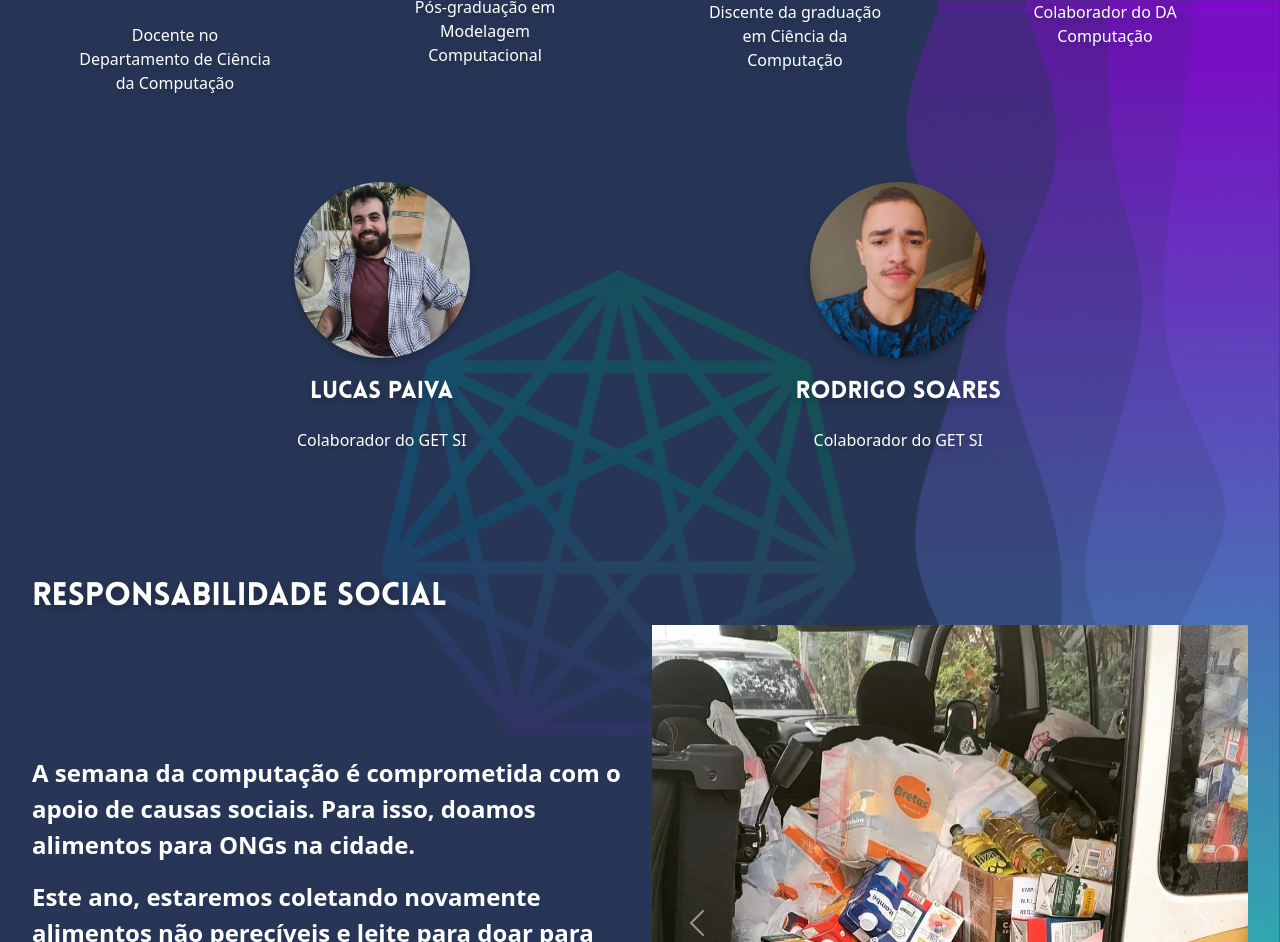
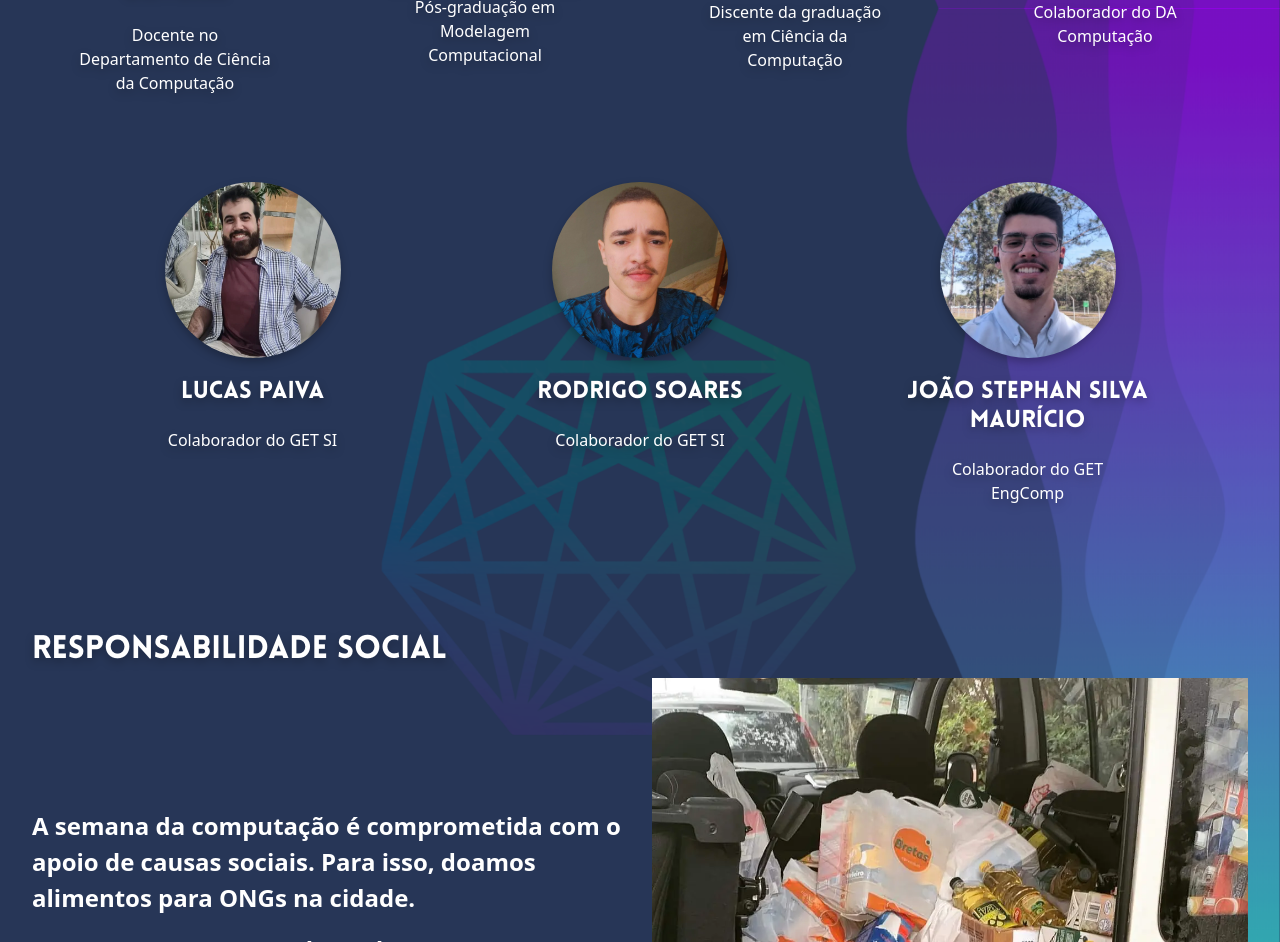
Before and after one commit to semana-computacao-ufjf/site, an Angular app: page / in a window 1280 px wide. Shown: the part 7840-8782 px from the top of the page. Built offline with nearby package versions, Linux system fonts and the light colour scheme.

Commit message:
Feat: Adiciona João aos organizadores

```diff
--- a/src/app/app.component.html
+++ b/src/app/app.component.html
@@ -24,7 +24,7 @@
 
   <app-contact-section id="contato"></app-contact-section>
 
-  <app-organizers-list></app-organizers-list>
+  <app-organizers-list id="organizadores"></app-organizers-list>
 
   <app-donations id="doacoes"></app-donations>
 
--- a/src/app/shared/data/OrganizersData.ts
+++ b/src/app/shared/data/OrganizersData.ts
@@ -62,4 +62,10 @@ export const OrganizersData: Organizer[] = [
     'Rodrigo Soares',
     'Colaborador do GET SI'
   ),
+  new Organizer(
+    'https://www.linkedin.com/in/joão-stephan-silva-maurício-880a5917a/',
+    'assets/img/organizers/joaostephan.webp',
+    'João Stephan Silva Maurício',
+    'Colaborador do GET EngComp'
+  )
 ];
```
Also changed, not shown: src/assets/img/organizers/joaostephan.webp (added).
